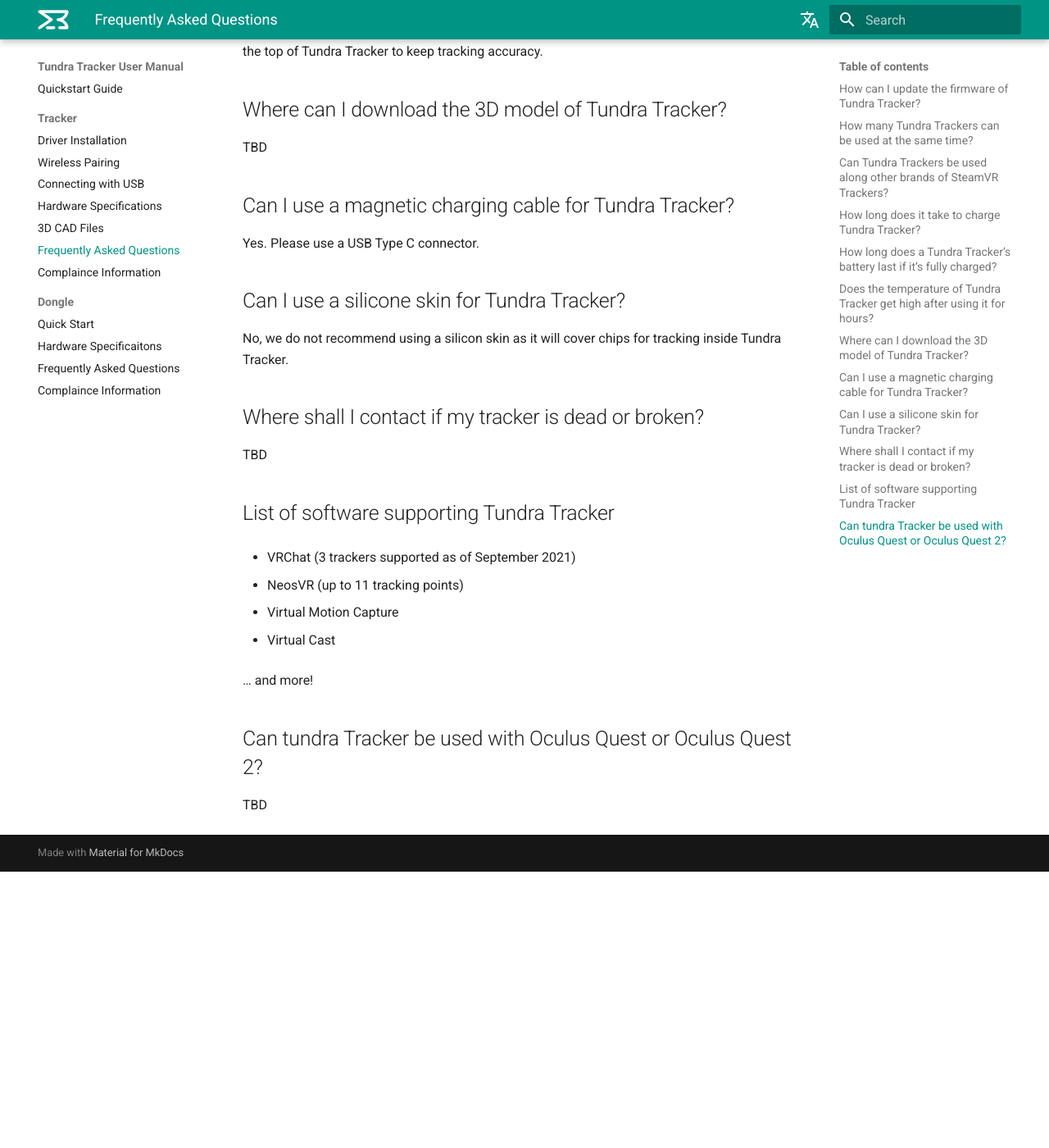
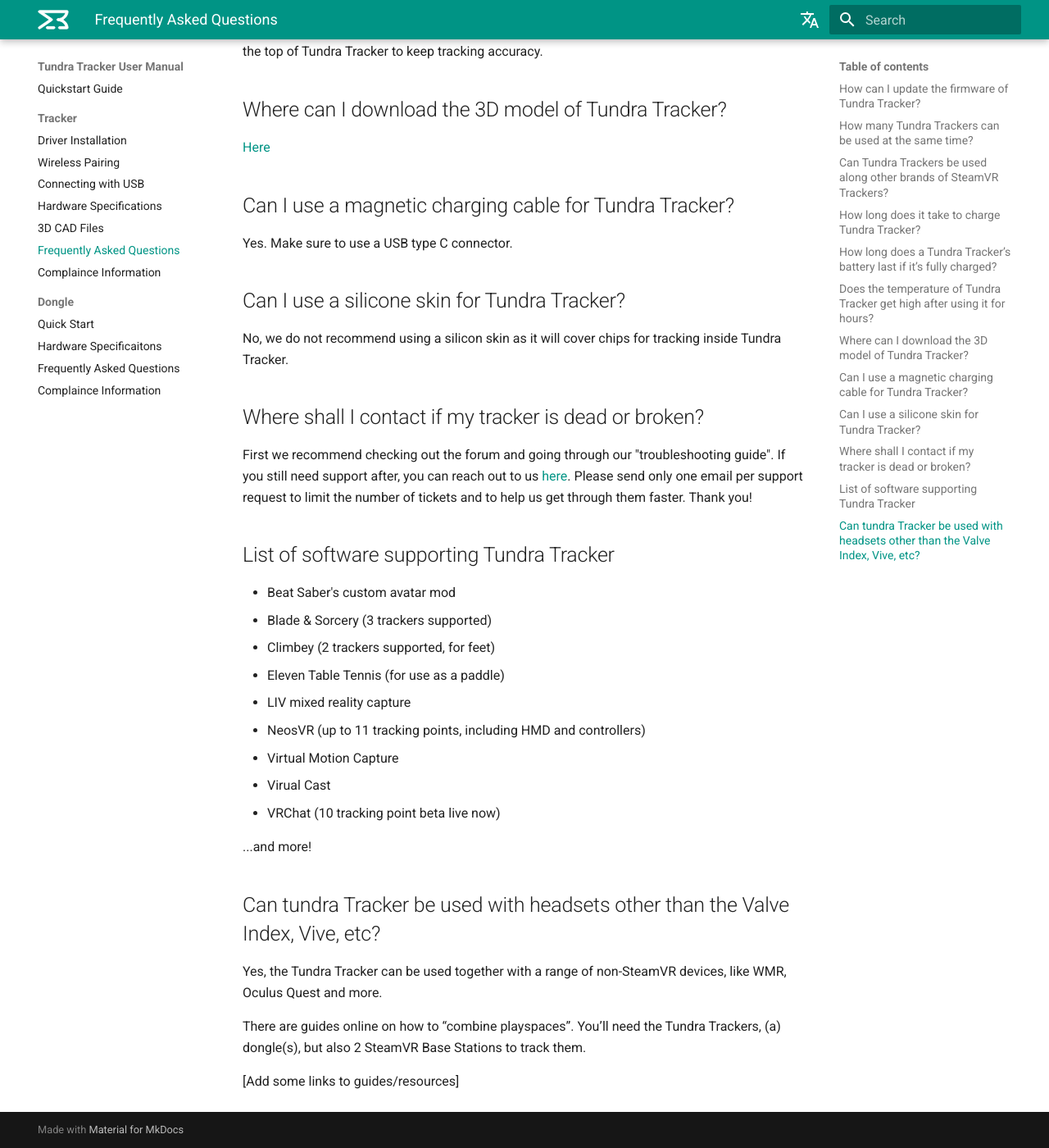
Before and after one commit to tundra-labs/tundra-tracker-docs, an MkDocs documentation site: the page built from docs/tracker_faq.md, in a window 1280 px wide and 1400 px high, scrolled down 945 px. Shown: the whole window at 82% size. Built offline with MkDocs 1.6.1 and Material for MkDocs 9.7.7, drawn with Linux system fonts in a browser that asks for light colours; comment, search, counter and statistics services are not loaded; before the commit the page ends 2008 px from its top, so only the background shows below that; some of the changed text lies outside the part shown.

Commit message:
Update tracker_faq.md
changed/added some faq items

```diff
--- a/docs/tracker_faq.md
+++ b/docs/tracker_faq.md
@@ -20,7 +20,7 @@
 
 ## How long does it take to charge Tundra Tracker?
 
-TBD
+[insert chart/figures]
 
 
 
@@ -38,13 +38,13 @@
 
 ## Where can I download the 3D model of Tundra Tracker?
 
-TBD
+[Here](https://docs.tundra-labs.com/tracker_customization/)
 
 
 
 ## Can I use a magnetic charging cable for Tundra Tracker?
 
-Yes. Please use a USB Type C connector.
+Yes. Make sure to use a USB type C connector.
 
 
 
@@ -56,24 +56,30 @@
 
 ## Where shall I contact if my tracker is dead or broken?
 
-TBD
+First we recommend checking out the forum and going through our "troubleshooting guide". If you still need support after, you can reach out to us [here](https://tundra-labs.com/pages/contact-usc).
+Please send only one email per support request to limit the number of tickets and to help us get through them faster. Thank you!
 
 
 
 ## List of software supporting Tundra Tracker
 
-- VRChat (3 trackers supported as of September 2021)
+- Beat Saber's custom avatar mod
+- Blade & Sorcery (3 trackers supported)
+- Climbey (2 trackers supported, for feet)
+- Eleven Table Tennis (for use as a paddle)
+- LIV mixed reality capture
+- NeosVR (up to 11 tracking points, including HMD and controllers)
+- Virtual Motion Capture
+- Virual Cast
+- VRChat (10 tracking point beta live now)
 
-- NeosVR (up to 11 tracking points)
-
-- Virtual Motion Capture
-
-- Virtual Cast
-
-   … and more!
+...and more!
 
 
 
-## Can tundra Tracker be used with Oculus Quest or Oculus Quest 2?
+## Can tundra Tracker be used with headsets other than the Valve Index, Vive, etc?
+Yes, the Tundra Tracker can be used together with a range of non-SteamVR devices, like WMR, Oculus Quest and more.
 
-TBD
+There are guides online on how to “combine playspaces”. You’ll need the Tundra Trackers, (a) dongle(s), but also 2 SteamVR Base Stations to track them.
+
+[Add some links to guides/resources]
```
